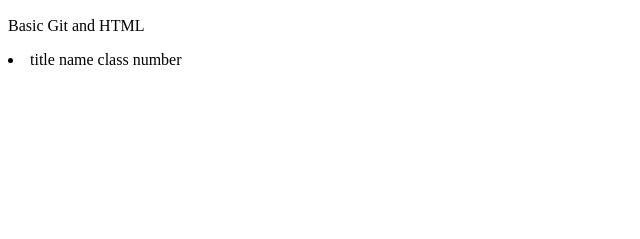
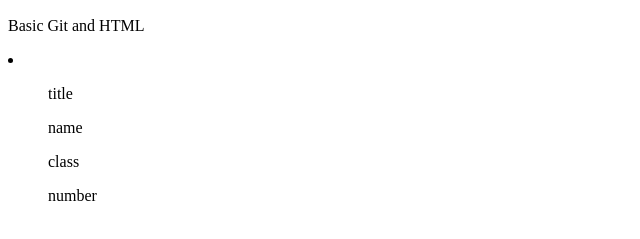
Before and after one commit to thaong/women-who-code, a plain HTML site: page index.html in a window 1280 px wide. Shown: the part 383-622 px from the top of the page, without its empty margins (0-640 px from the left). Drawn offline with Linux system fonts and the light colour scheme.

Commit message:
[Thao Nguyen] changing some body

```diff
--- a/index.html
+++ b/index.html
@@ -9,10 +9,11 @@
     <img src="http://insights.dice.com/wp-content/uploads/2013/11/Women-Who-Code-Logo.png"
     />
     <p> Basic Git and HTML </p>
-    <li> title
-    name
-    class
-    number
+    <li>
+    <ul>title</ul>
+    <ul>name</ul>
+    <ul>class</ul>
+    <ul>number</ul>
     </li>
 
     </body>
```
